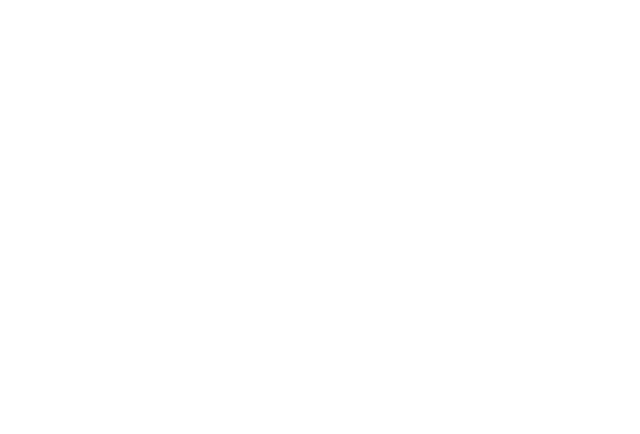
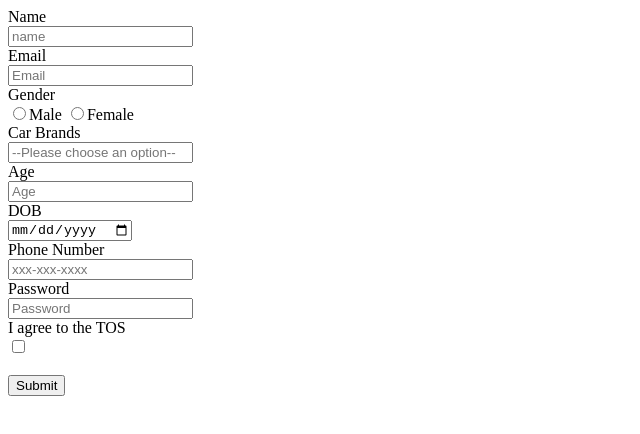
Before and after one commit to acciojob/signup-form-car-Rajusudha, a website: page main.html in a window 1280 px wide. Shown: the whole page, without its empty margins (0-640 px from the left). Drawn offline with Linux system fonts and the light colour scheme.

Commit message:
created a submission

```diff
--- a/main.html
+++ b/main.html
@@ -7,6 +7,34 @@
 </head>
 
 <body>
+	 <form>
+        <label for="name">Name</label> <br>
+        <input  action="#" type="text" id="name" mathod="post" name="name" placeholder="name"><br>
+        <label for="#email">Email</label><br>
+        <input action="#" type="Email" id="#email" method="post" name="#email" placeholder="Email"><br>
+        <label for="#gender_m">Gender</label><br>
+        <input type="radio" value="Male" name="#gender_m" id="#gender_m" method="post">Male
+        <input type="radio" value="Female" name="#gender_m" id="#gender_m" method="post">Female<br>
+        <label for="#cars">Car Brands</label><br>
+        <input type="select" name="#cars" method="post" id="#cars" placeholder="--Please choose an option--"><br>
+        <label for="#age">Age</label><br>
+        <input action="#" type="number" method="post" id="#age" name="#age" placeholder="Age"><br>
+        <label for="age">DOB</label><br>
+        <input action="#" type="Date" method="post" id="#age" name="#age" ><br>
+        <label for="#tel">Phone Number</label><br>
+        <input action="#" type="Tel" method="post" id="#tel" name="#tel" placeholder="xxx-xxx-xxxx"><br>
+
+        <label for="Password#">Password</label><br>
+        <input action="#" type="Password" method="post" id="#Password" name="#Password" placeholder="Password"><br>
+
+        <label for="#tos">I agree to the TOS</label><br>
+        <input action="#" type="Checkbox" method="post" id="#tos" name="#tos"><br>
+
+        <label for="sumbit"></label><br>
+        <input action="https://plus.unsplash.com/premium_photo-1674676471943-83c8b5b7e43c?ixlib=rb-4.0.3&ixid=M3wxMjA3fDB8MHxwaG90by1wYWdlfHx8fGVufDB8fHx8fA%3D%3D&auto=format&fit=crop&w=870&q=80" type="submit" method="post" id="sumbit" name="sumbit" placeholder="sumbit"><br>
+
+
+    </form>
 	<!-- the entire body must be written by student -->
     <script type="text/javascript" src="./script.js">
 </script>
```
